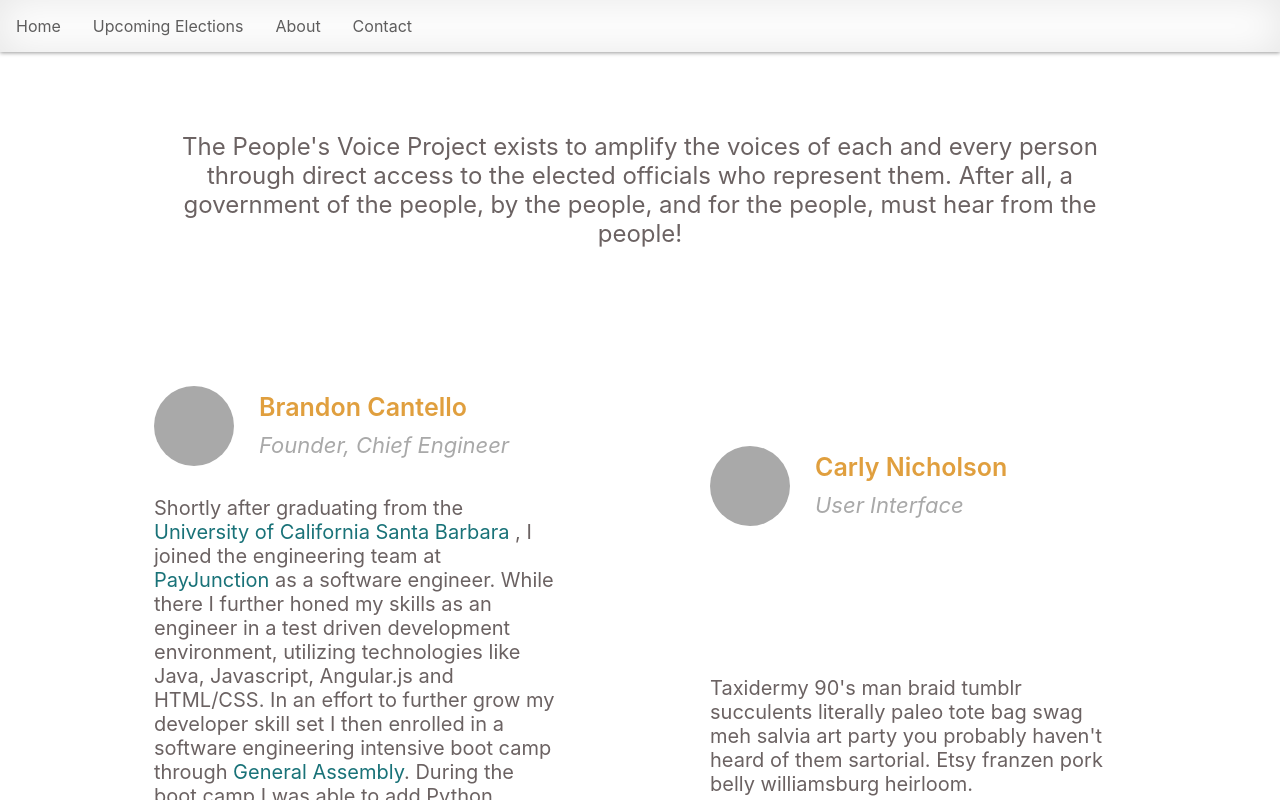
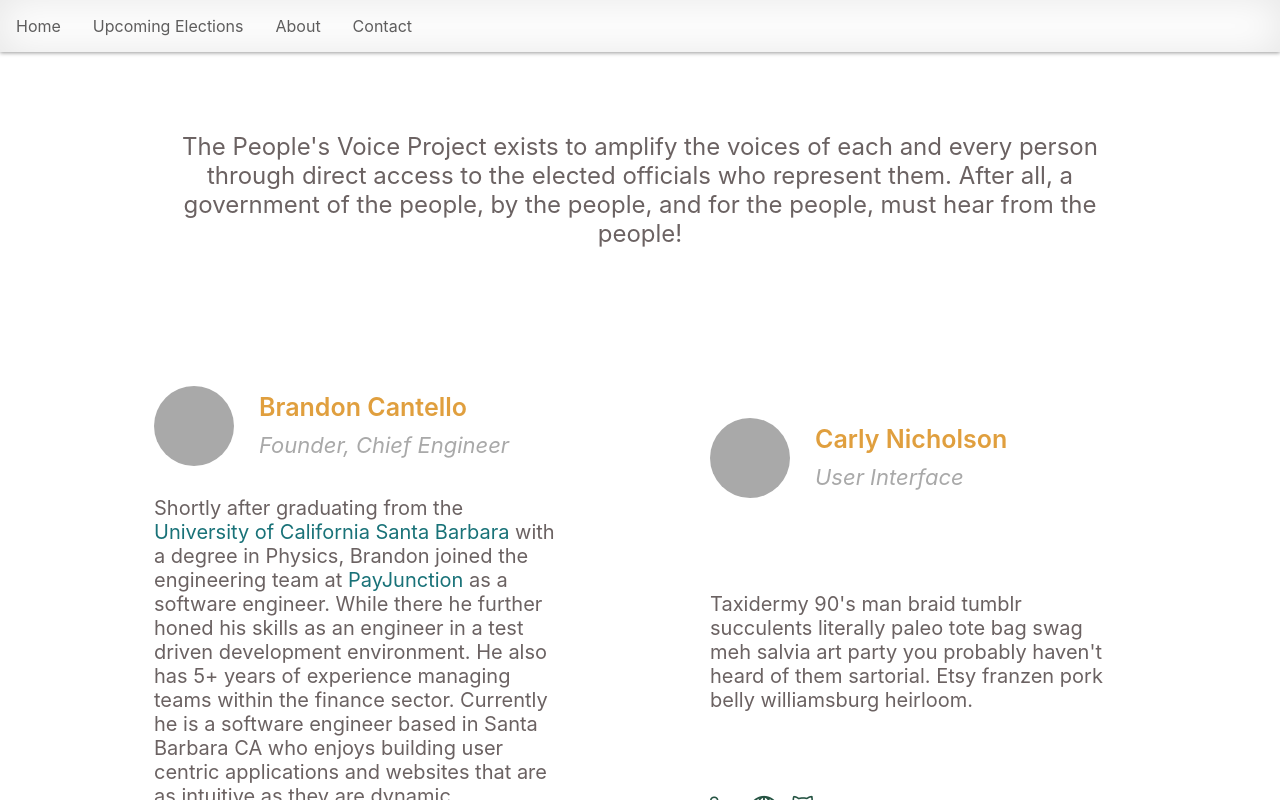
Before and after one commit to bcantello/peoples_voice_project, a React (Create React App) app: page /about in a window 1280 px wide. Shown: the top 800 px of the page. Built offline with nearby package versions, Linux system fonts and the light colour scheme; no server answers.

Commit message:
updates about bio

```diff
--- a/src/pages/about/about.js
+++ b/src/pages/about/about.js
@@ -18,18 +18,13 @@ export default function About() {
 					</div>
 					<p className="about-member">Shortly after graduating from the <a
 						href="https://www.physics.ucsb.edu/" target="_blank" rel="nofollow noopener noreferrer"
-						style={{textDecoration: 'none', color: '#197278'}}>University of California Santa Barbara</a> , I joined the
+						style={{textDecoration: 'none', color: '#197278'}}>University of California Santa Barbara</a> with a degree in Physics, Brandon joined the
 						engineering team at <a href="https://www.payjunction.com/payments/" target="_blank"
 						                       rel="nofollow noopener noreferrer"
 						                       style={{textDecoration: 'none', color: '#197278'}}>PayJunction</a> as a
-						software engineer. While there I further honed my skills as an engineer in a test driven
-						development environment, utilizing technologies like Java, Javascript, Angular.js and HTML/CSS.
-						In an effort to further grow my developer skill set I then enrolled in a software engineering
-						intensive boot camp through <a href="https://generalassemb.ly/" target="_blank"
-						                               rel="nofollow noopener noreferrer"
-						                               style={{textDecoration: 'none', color: '#197278'}}>General Assembly</a>. During the
-						boot camp I was able to add Python, Django, React, Node.js, Express, MongoDB, and PostgreSQL to
-						my repertoire. Currently I'm a software engineer based in Santa Barbara CA. I enjoy building
+						software engineer. While there he further honed his skills as an engineer in a test driven
+						development environment. He also has 5+ years of experience managing teams within the finance sector.
+						Currently he is a software engineer based in Santa Barbara CA who enjoys building
 						user centric applications and websites that are as intuitive as they are dynamic.</p>
 					<div className="social-links">
 						<div className="linkedin">
```
